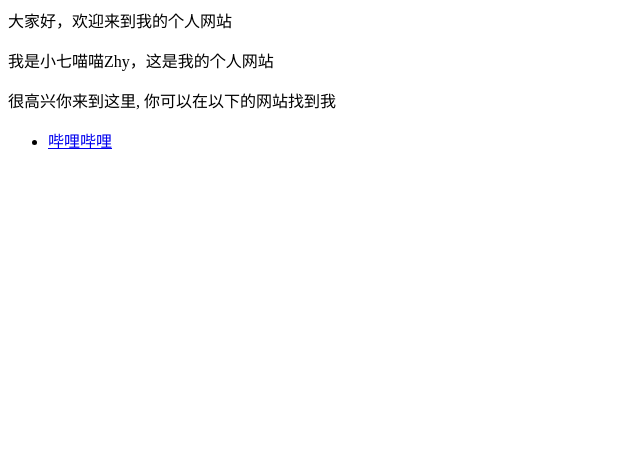
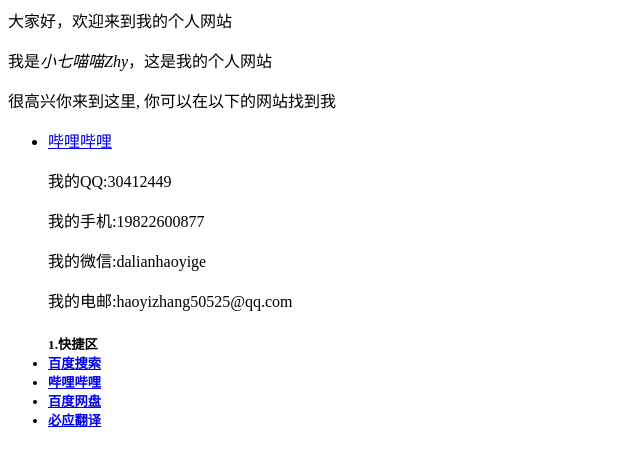
Before and after one commit to HaoyiZhang0326/http-HaoyiZhang0326.github.io-, a plain HTML site: page index.html in a window 1280 px wide. Shown: the whole page, without its empty margins (0-640 px from the left). Drawn offline with Linux system fonts and the light colour scheme.

Commit message:
Update index.html

```diff
--- a/index.html
+++ b/index.html
@@ -1,6 +1,19 @@
+<html>
+<title>小七喵喵Zhy的个人网站</title>
 <p>大家好，欢迎来到我的个人网站</p>
-<p>我是小七喵喵Zhy，这是我的个人网站</p>
+<p>我是<EM>小七喵喵Zhy</EM>，这是我的个人网站</p>
 <p>很高兴你来到这里, 你可以在以下的网站找到我</p>
 
 <ul>
   <li> <a href="https://b23.tv/gezEeVg">哔哩哔哩</a> </li>
+<p>我的QQ:30412449</p>
+<p>我的手机:19822600877</p>
+<p>我的微信:dalianhaoyige</p>
+<p>我的电邮:haoyizhang50525@qq.com</p>
+<p>
+	<h5> 1.快捷区
+	<li> <a href="https://baidu.com">百度搜索</a> </li>
+	<li> <a href="https://bilibili.com">哔哩哔哩</a> </li>
+	<li> <a href="https://pan.baidu.com">百度网盘</a> </li>
+	<li> <a href="https://cn.bing.com/translator">必应翻译</a> </li></p>
+</html>
```
